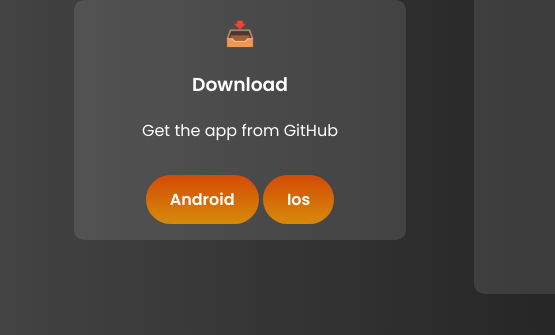
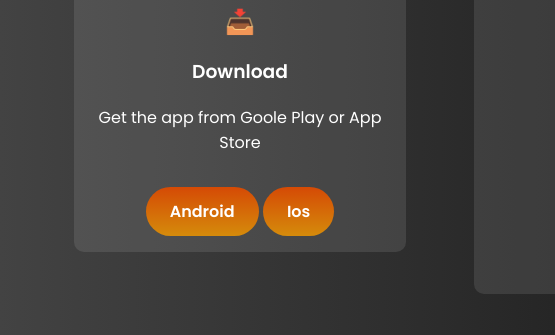
Before and after one commit to 3yed-61/v2ray-fragment, a plain HTML site: page index.html in a window 1280 px wide. Shown: the part 414-749 px from the top of the page, 0-555 px from the left. Drawn offline with nearby package versions, Linux system fonts and the light colour scheme; a script that the page names is missing; a small style sheet from the web is missing.

Commit message:
Update index.html

```diff
--- a/index.html
+++ b/index.html
@@ -181,13 +181,13 @@
         }
         .footer-bottom .social-links {
             margin-bottom: 10px;
-			animation-name: leFadeInLeft
+	    animation-name: leFadeInLeft
         }
         .footer-bottom p {
             margin: 0;
         }
 
-	.lePushReleaseFromBottom span { animation-name: lePushReleaseFromBottom }
+		.lePushReleaseFromBottom span { animation-name: lePushReleaseFromBottom }
 @keyframes lePushReleaseFromBottom {
     from {
         transform: translateY(100%);
@@ -210,8 +210,8 @@
             <div class="step">
                 <div class="step-icon">📥</div>
                 <h3>Download</h3>
-                <p>Get the app from GitHub</p>
-                <a href="https://play.google.com/store/apps/details?id=com.v2ray.ang&pli=1" target="_blank" class="btn">Android</a>
+                <p>Get the app from Goole Play or App Store</p>
+                <a href="https://github.com/2dust/v2rayNG/releases" target="_blank" class="btn">Android</a>
 				<a href="https://apps.apple.com/us/app/streisand/id6450534064?platform=iphone" target="_blank" class="btn">Ios</a>
             </div>
             <div class="step">
@@ -282,6 +282,7 @@
         </div>
         <div class="footer-column">
             <p>Internet for everyone or no one</p>
+			<img src="https://raw.githubusercontent.com/3yed-61/v2ray-fragment/main/images/p.gif" style="width: 100%;height: 30px;">
         </div>
     </div>
     <div class="footer-bottom ">
@@ -289,7 +290,7 @@
     </div>
 
 </footer>
-    <script type="text/javascript" src="https://cdn.jsdelivr.net/gh/yesiamrocks/cssanimation.io@1.0.3/letteranimation.min.js">
+    <script type="text/javascript" src="https://cdn.jsdelivr.net/gh/yesiamrocks/cssanimation.io@1.0.3/letteranimation.min.js"></script>
     <script async src="https://cdnjs.cloudflare.com/ajax/libs/particles.js/2.0.0/particles.min.js"></script>
 
     <script>
```
